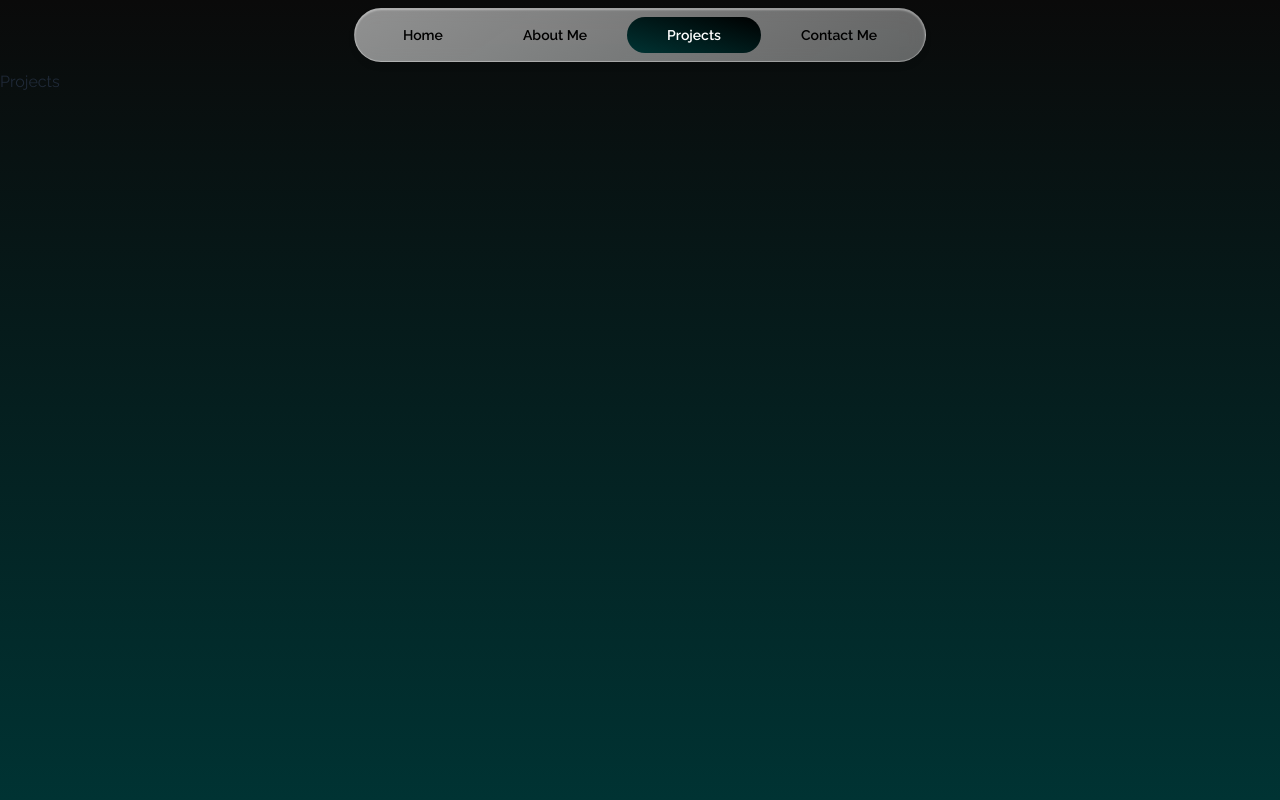
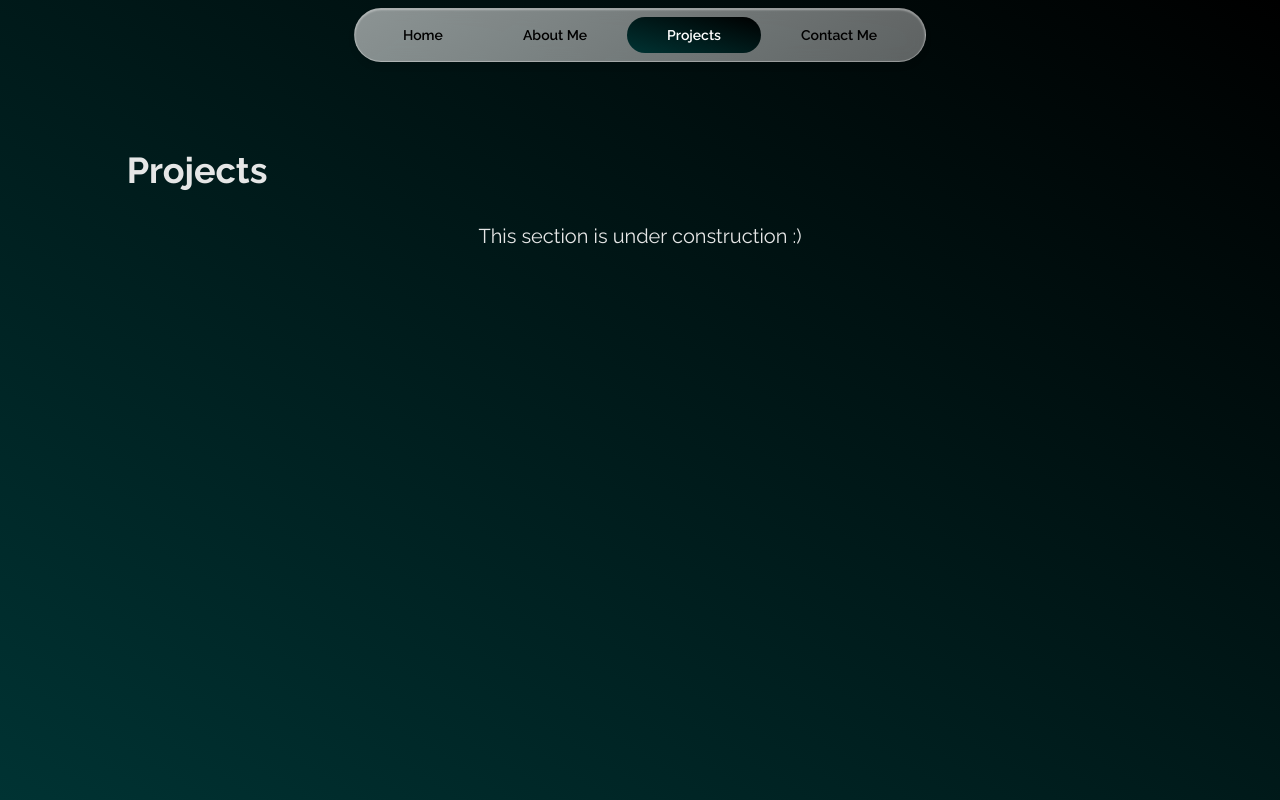
Before and after one commit to MursalinDevOps/mn-dev-portfolio, a React (Vite) app: page /projects in a window 1280 px wide. Built offline with nearby package versions, Linux system fonts and the light colour scheme.

Commit message:
projects section added initially

```diff
--- a/src/components/About/About.jsx
+++ b/src/components/About/About.jsx
@@ -15,7 +15,7 @@ const About = () => {
                     <NavBar />
                 </nav>
             )}
-           <section className="w-10/12 mx-auto pt-20">
+           <section className="md:w-10/12 mx-auto pt-20">
       <h2 className="text-4xl font-bold text-base-300 mb-8">About Me</h2>
            <div className="text-white px-6 border border-gray-500 rounded-lg bg-transparent md:py-10">
       <div className=" rounded-lg px-2 py-6 md:px-6 max-w-lg mx-auto text-center">
--- a/src/components/Contact/ContactMe.jsx
+++ b/src/components/Contact/ContactMe.jsx
@@ -31,7 +31,7 @@ const ContactMe = () => {
             )}
 
             {/* Main Content */}
-            <div className="w-10/12 mx-auto pt-20">
+            <div className="md:w-10/12 mx-auto pt-20">
                 <h2 className="text-4xl font-semibold text-base-300 mb-8">Contact Me</h2>
                 <div className="grid grid-cols-12 gap-5 border border-gray-500 rounded-lg shadow-lg bg-transparent py-10">
                     {/* Contact Info */}
@@ -42,8 +42,6 @@ const ContactMe = () => {
                                     <path d="M1.5 8.67v8.58a3 3 0 0 0 3 3h15a3 3 0 0 0 3-3V8.67l-8.928 5.493a3 3 0 0 1-3.144 0L1.5 8.67Z" />
                                     <path d="M22.5 6.908V6.75a3 3 0 0 0-3-3h-15a3 3 0 0 0-3 3v.158l9.714 5.978a1.5 1.5 0 0 0 1.572 0L22.5 6.908Z" />
                                 </svg>
-
-
                                 <span
                                     className="ml-3 cursor-copy relative"
                                     onClick={() => handleCopy("mursalin.dev@gmail.com", "email")}
--- a/src/components/Projects/Projects.jsx
+++ b/src/components/Projects/Projects.jsx
@@ -1,13 +1,26 @@
+import { useLocation } from "react-router-dom";
 import NavBar from "../Navbar/Navbar";
 
 const Projects = () => {
+    const location = useLocation();
+    const containerClass =
+        location.pathname === '/'
+            ? 'bg-[#0a0a0a] text-base-300' // Homepage styles
+            : 'bg-gradient-to-tr from-[#003333] to-[#000000] min-h-screen text-white'; // Non-homepage styles
     return (
-        <div className="bg-gradient-to-t from-[#003333] to-[#0a0a0a] min-h-svh">
-            <nav className="">
-                <NavBar></NavBar>
-            </nav>
-            Projects
+        <div className={`${containerClass} pb-12 px-6`}>
+            {location.pathname !== '/' && (
+                <nav>
+                    <NavBar />
+                </nav>
+            )}
+            <section className="md:w-10/12 mx-auto pt-20">
+                <h2 className="text-4xl font-bold text-base-300 mb-8">Projects</h2>
+                    <h2 className="text-xl text-center text-base-300 flex justify-center items-center">This section is under construction :)</h2>
+                <div>
+                </div>
 
+            </section>
         </div>
     );
 };
--- a/src/components/Root.jsx
+++ b/src/components/Root.jsx
@@ -2,6 +2,7 @@ import About from "./About/About";
 import ContactMe from "./Contact/ContactMe";
 import Hero from "./Hero/Hero";
 import Navbar from "./Navbar/Navbar";
+import Projects from "./Projects/Projects";
 import TechStack from "./TechStack/TechStack";
 
 const Root = () => {
@@ -26,6 +27,9 @@ const Root = () => {
                     <TechStack></TechStack>
                 </section>
                 <section>
+                    <Projects></Projects>
+                </section>
+                <section>
                     <About></About>
                 </section>
                 <section>
--- a/src/components/TechStack/TechStack.jsx
+++ b/src/components/TechStack/TechStack.jsx
@@ -9,7 +9,7 @@ const TechStack = () => {
         .catch((err)=>{console.log(err)})
     },[])
     return (
-        <div className="w-full md:w-10/12 mx-auto pt-20">
+        <div className="md:w-10/12 mx-auto pt-20">
             <div className="text-base-100 mb-5">
             <h2 className="text-4xl font-semibold mb-2">Tech Stack</h2>
             <p className="">Technologies which I have learned and mostly use in my projects</p>
```
